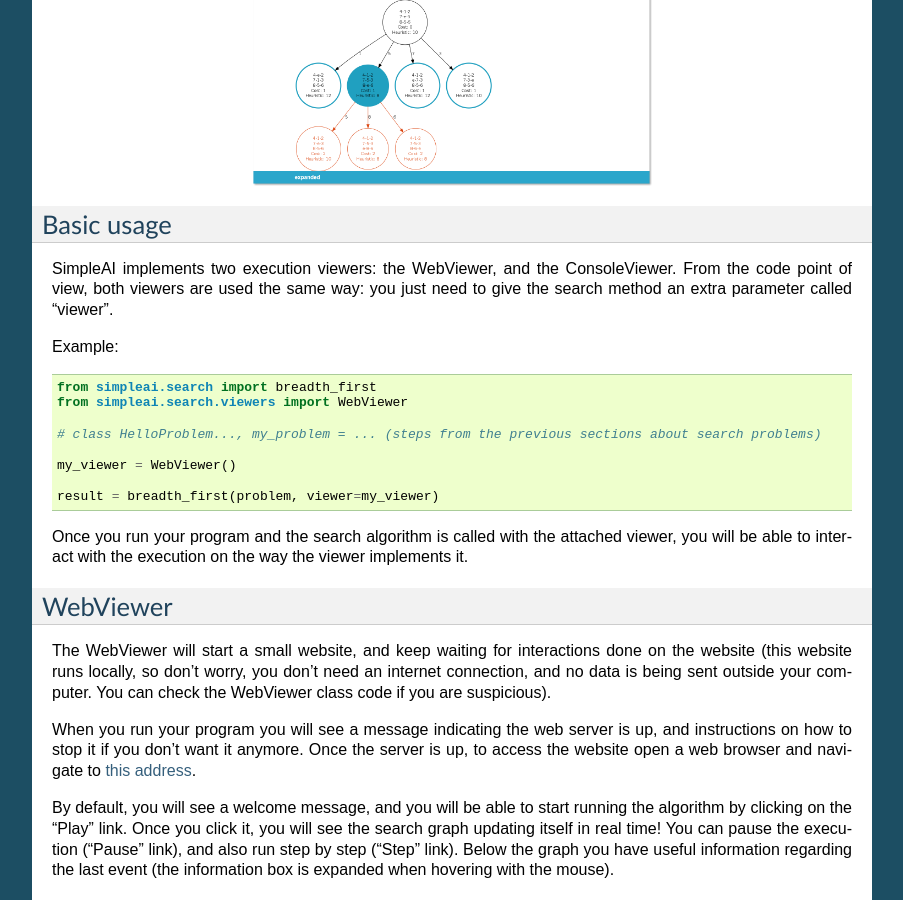
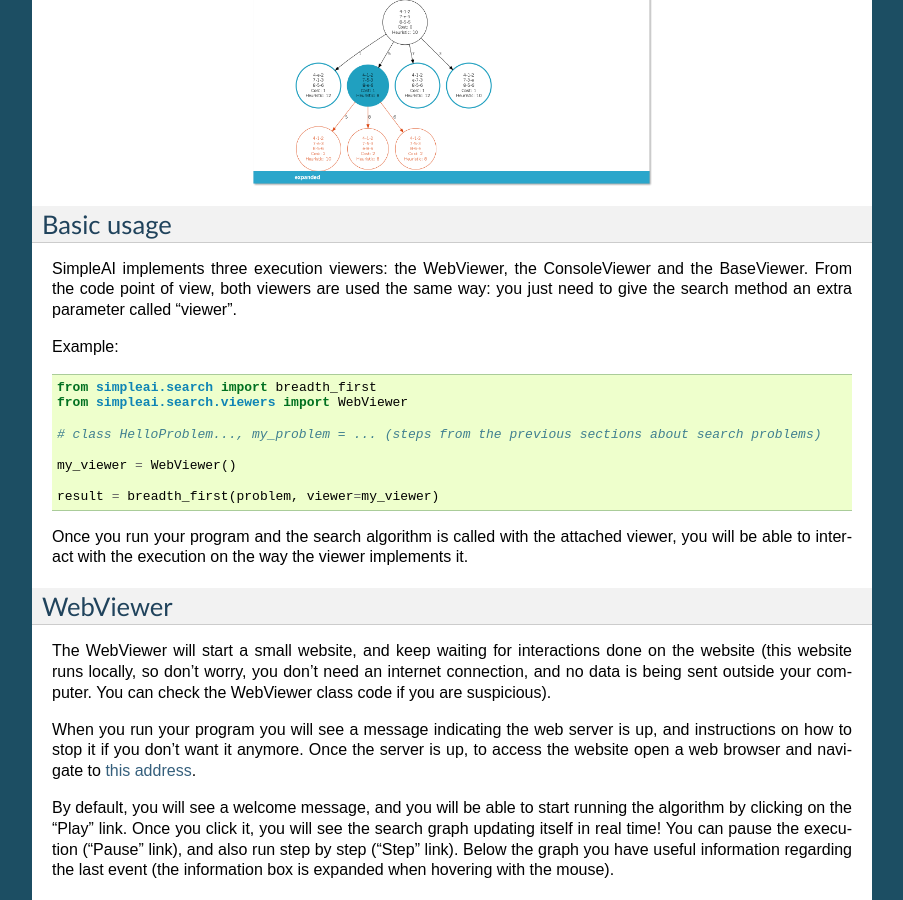
Before and after one commit to simpleai-team/simpleai, a Sphinx documentation site: the page built from docs/search_viewers.rst, in a window 1280 px wide and 900 px high, scrolled down 501 px. Shown: the whole window, without its empty margins (198-1101 px from the left). Built offline with Sphinx 7.4.7, drawn with Linux system fonts in a browser that asks for light colours.

Commit message:
Added the BaseViewer to the list

```diff
--- a/docs/search_viewers.rst
+++ b/docs/search_viewers.rst
@@ -31,8 +31,8 @@ expanded nodes.
 Basic usage
 -----------
 
-SimpleAI implements two execution viewers: the WebViewer, and the
-ConsoleViewer. From the code point of view, both viewers are used the same
+SimpleAI implements three execution viewers: the WebViewer, the ConsoleViewer
+and the BaseViewer. From the code point of view, both viewers are used the same
 way: you just need to give the search method an extra parameter called
 "viewer".
 
```
